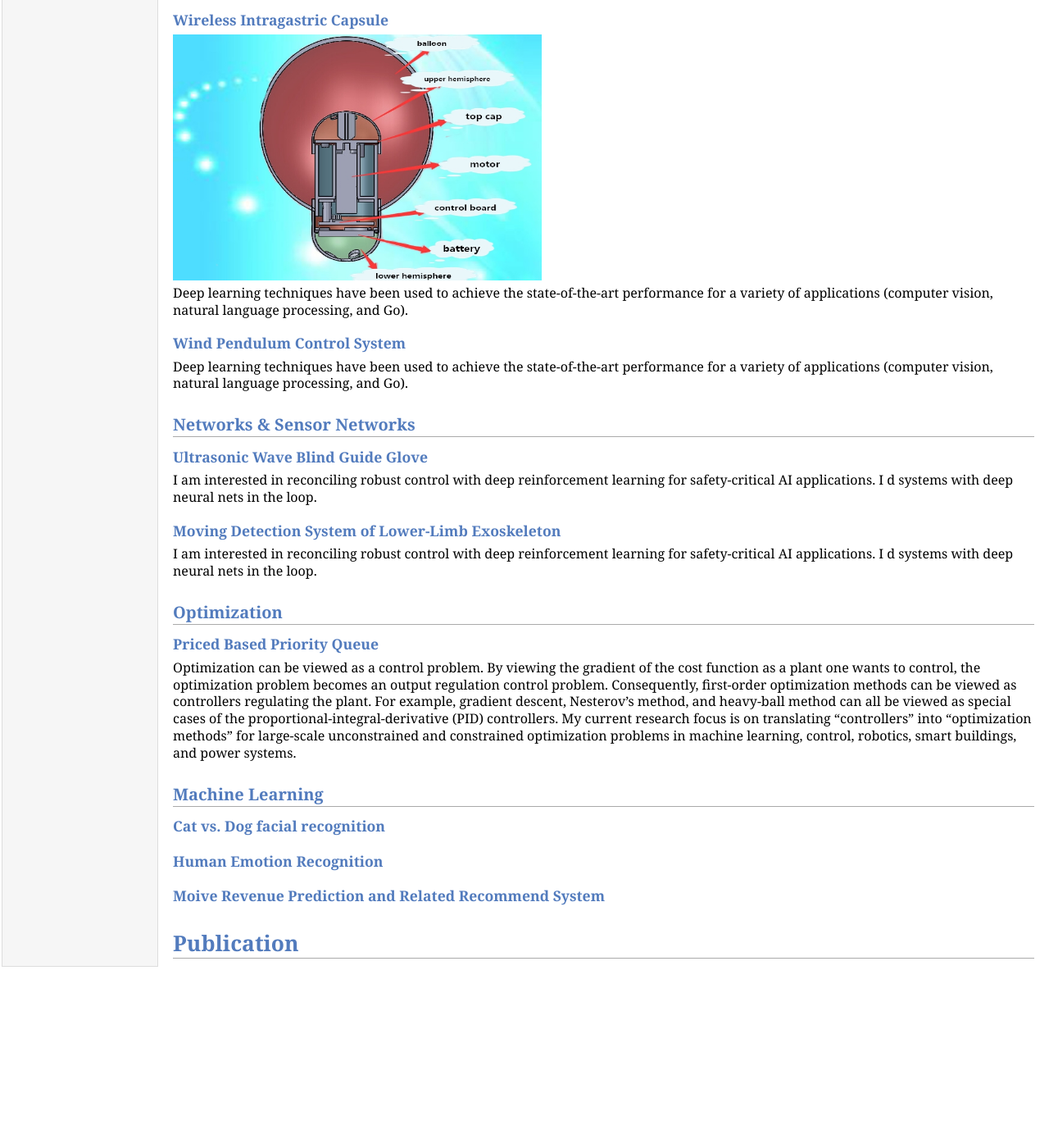
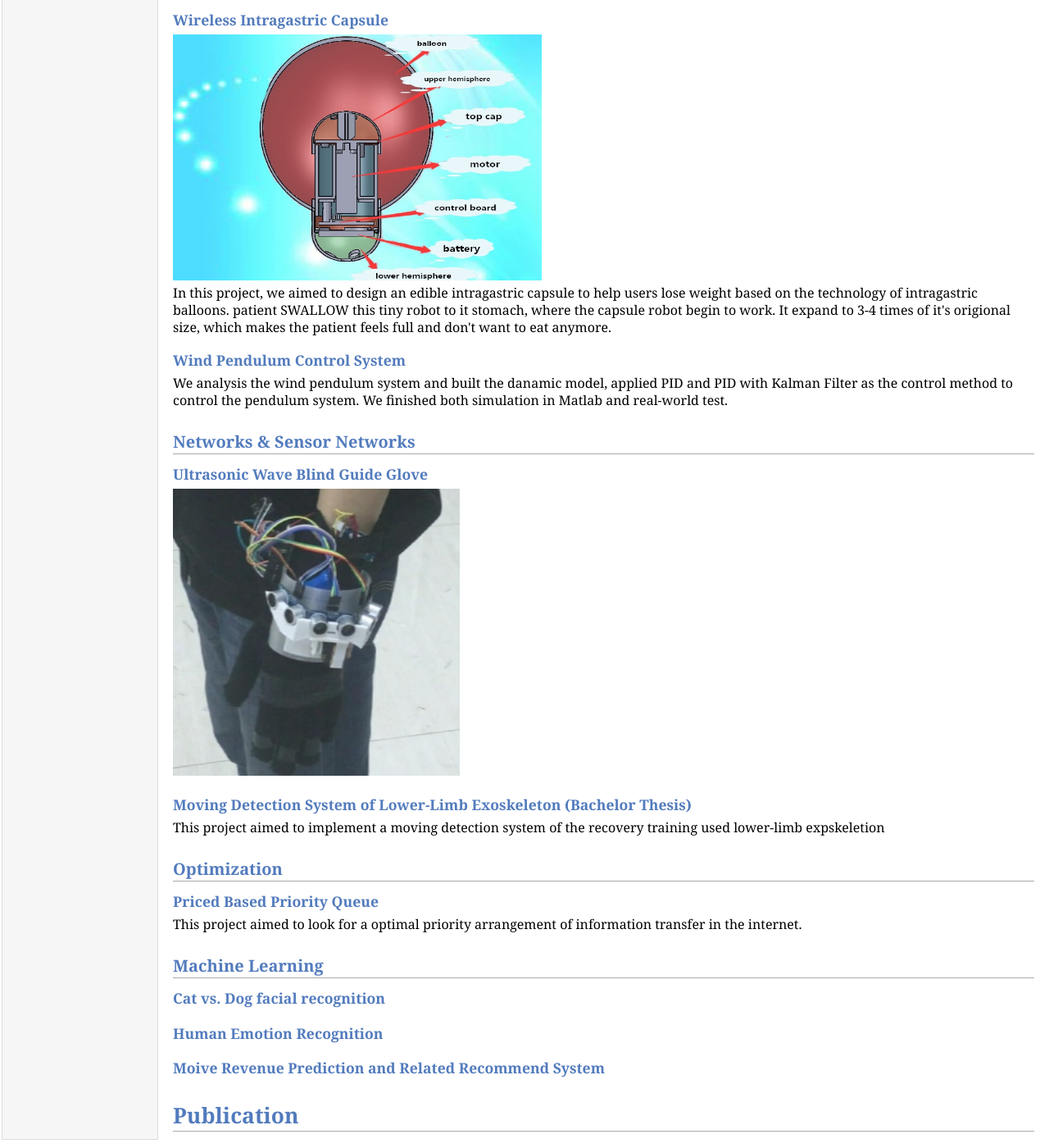
Before and after one commit to dukesky/dukesky.github.io, a Jekyll site: the page research.html, which Jekyll copies as it is, in a window 1280 px wide and 1400 px high, scrolled down 1293 px. Shown: the whole window at 82% size. Built offline with Jekyll 4.4.1, drawn with Linux system fonts in a browser that asks for light colours; before the commit the page ends 2482 px from its top, so only the background shows below that.

Commit message:
Update research.html

```diff
--- a/research.html
+++ b/research.html
@@ -40,47 +40,51 @@
     <p> 2.quadruped form: working in complex terrains, with obstacle such as rocks and steps</p>
   <p>We designed a way to make </p>
     <p><a href="https://youtu.be/1-Kr9lyoUkc">Video of Deformable Snake-Quadruped Robot</a>
-
+ <p></p>
 
   <h3>Wireless Intragastric Capsule</h3>
    <img src="figs/capsule2.jpg" width="450px" height="300px" />
-  <p>Deep learning techniques have been used to achieve the state-of-the-art performance for a variety of applications (computer vision, natural language processing, and Go).
+  <p>In this project, we aimed to design an edible intragastric capsule to help users lose weight based on the technology of intragastric balloons.
+    patient SWALLOW this tiny robot to it stomach, where the capsule robot begin to work. It expand to 3-4 times of it's origional size, which makes
+    the patient feels full and don't want to eat anymore.
   </p>
-
+  <p></p>
   <h3>Wind Pendulum Control System</h3>
-  <p>Deep learning techniques have been used to achieve the state-of-the-art performance for a variety of applications (computer vision, natural language processing, and Go).
+  <p>We analysis the wind pendulum system and built the danamic model, applied PID and PID with Kalman Filter as the control method to control the
+    pendulum system. We finished both simulation in Matlab and real-world test.
   </p>
+<p></p>
 
 <h2>Networks & Sensor Networks</h2>
   <h3>Ultrasonic Wave Blind Guide Glove</h3>
-  <p>I am interested in reconciling robust control with deep reinforcement learning for safety-critical AI applications. I
-  d systems with deep neural nets in the loop.  </p>
+   <img src="figs/glove2.jpg" width="350px" height="350px" />
 
-  <h3>Moving Detection System of Lower-Limb Exoskeleton</h3>
-  <p>I am interested in reconciling robust control with deep reinforcement learning for safety-critical AI applications. I
-  d systems with deep neural nets in the loop.  </p>
+  <p>  </p>
+  <p></p>
 
+
+  <h3>Moving Detection System of Lower-Limb Exoskeleton (Bachelor Thesis) </h3>
+  <p>This project aimed to implement a moving detection system of the recovery training used lower-limb expskeletion </p>
+<p></p>
 
 <h2>Optimization</h2>
   <h3>Priced Based Priority Queue</h3>
-<p> Optimization can be viewed as a control problem. By viewing the gradient of the cost function
-as a plant one wants to control, the optimization problem becomes an output regulation control problem.
-Consequently, first-order optimization methods can be viewed as controllers regulating the plant. For example, gradient descent,
-Nesterov’s method, and heavy-ball method can all be viewed as special cases of the proportional-integral-derivative
-(PID) controllers. My current research focus is on translating “controllers” into “optimization
-methods” for large-scale unconstrained and constrained optimization problems in machine learning, control, robotics, smart buildings, and power systems.</p>
-
+<p>This project aimed to look for a optimal priority arrangement of information transfer in the internet.
+  </p>
+<p></p>
 
 
 <h2>Machine Learning</h2>
 <h3>Cat vs. Dog facial recognition</h3>
+ <p></p>
 
 <h3> Human Emotion Recognition</h3>
-
+  <p></p>
 <h3> Moive Revenue Prediction and Related Recommend System</h3>
-
+<p></p>
 
 <h1>Publication <br /></h1>
+
 
 
 </td>
```
